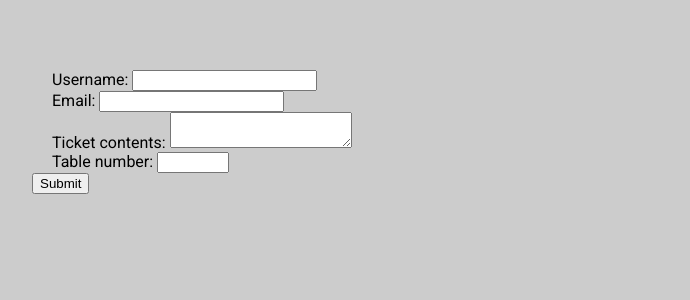
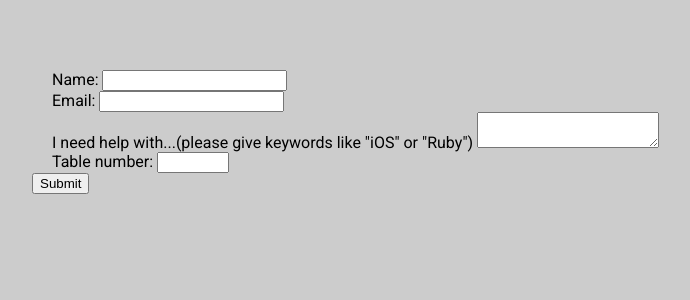
Before and after one commit to tsani/hacksignal, a Flask app: page / in a window 1280 px wide. Shown: the top 300 px of the page, without its empty margins (38-728 px from the left). Run offline with Flask 2, Linux system fonts and the light colour scheme; data that the repository does not hold is empty; parts of the project's set-up code (start-up, migrations or seed data) failed here and were passed over; some libraries are stand-ins or nearby versions.

Commit message:
Update help.html

```diff
--- a/app/templates/help.html
+++ b/app/templates/help.html
@@ -1,10 +1,14 @@
 {% extends "layout.html" %}
+
+<h1>McMentor Me!</h1>
+
+<h3>Fill out the mentorship form and a dedicated McMentor will meet you at your table. For bugs and emergencies: <a href="mailto:ari@mchacks.io">ari@mchacks.io</a></h3>
 
 {% block contents %}
 <form action='{{ url_for("mentor_request") }}' method='POST'>
     {{ form.hidden_tag() }}
     <label>
-        Username:
+        Name:
         {{ form.user_name() }}
     </label>
     <br>
@@ -14,7 +18,7 @@
     </label>
     <br>
     <label>
-        Ticket contents:
+        I need help with...(please give keywords like "iOS" or "Ruby")
         {{ form.ticket_contents() }}
     </label>
     <br>
```
